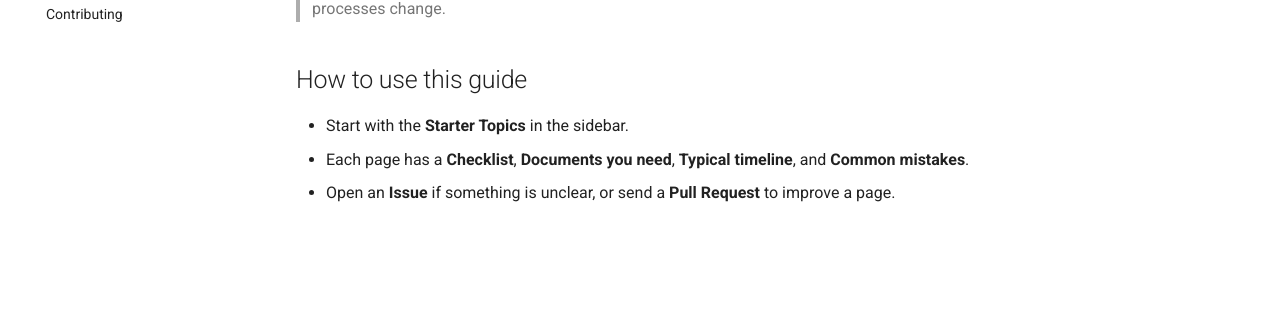
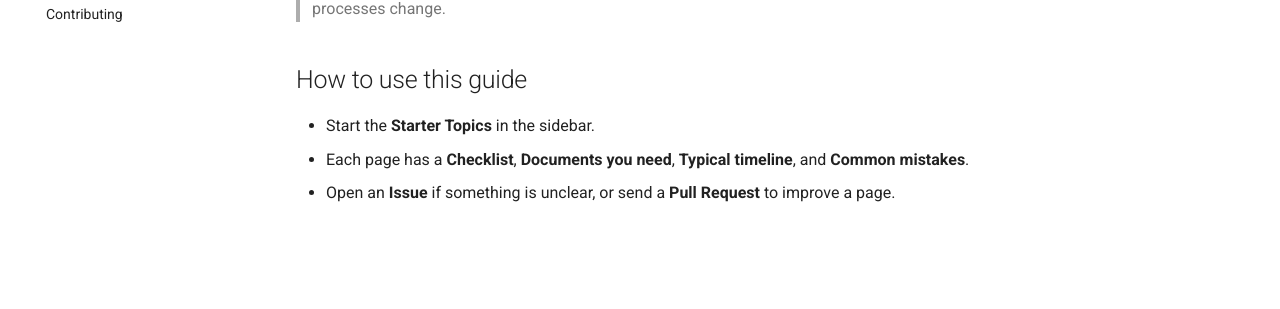
Before and after one commit to since-89/AI-Guide, an MkDocs documentation site: the page built from docs/index.md, in a window 1280 px wide. Shown: the part 276-585 px from the top of the page. Built offline with MkDocs 1.6.1 and Material for MkDocs 9.7.7, drawn with Linux system fonts in a browser that asks for light colours; comment, search, counter and statistics services are not loaded.

Commit message:
Update index.md

```diff
--- a/docs/index.md
+++ b/docs/index.md
@@ -5,6 +5,6 @@ New to **Durham, North Carolina**? This guide collects step-by-step checklists,
 > ⚠️ Always double-check official sites for the latest forms, fees, and office hours. Government processes change.
 
 ## How to use this guide
-- Start with the **Starter Topics** in the sidebar.
+- Start the **Starter Topics** in the sidebar.
 - Each page has a **Checklist**, **Documents you need**, **Typical timeline**, and **Common mistakes**.
 - Open an **Issue** if something is unclear, or send a **Pull Request** to improve a page.
```
